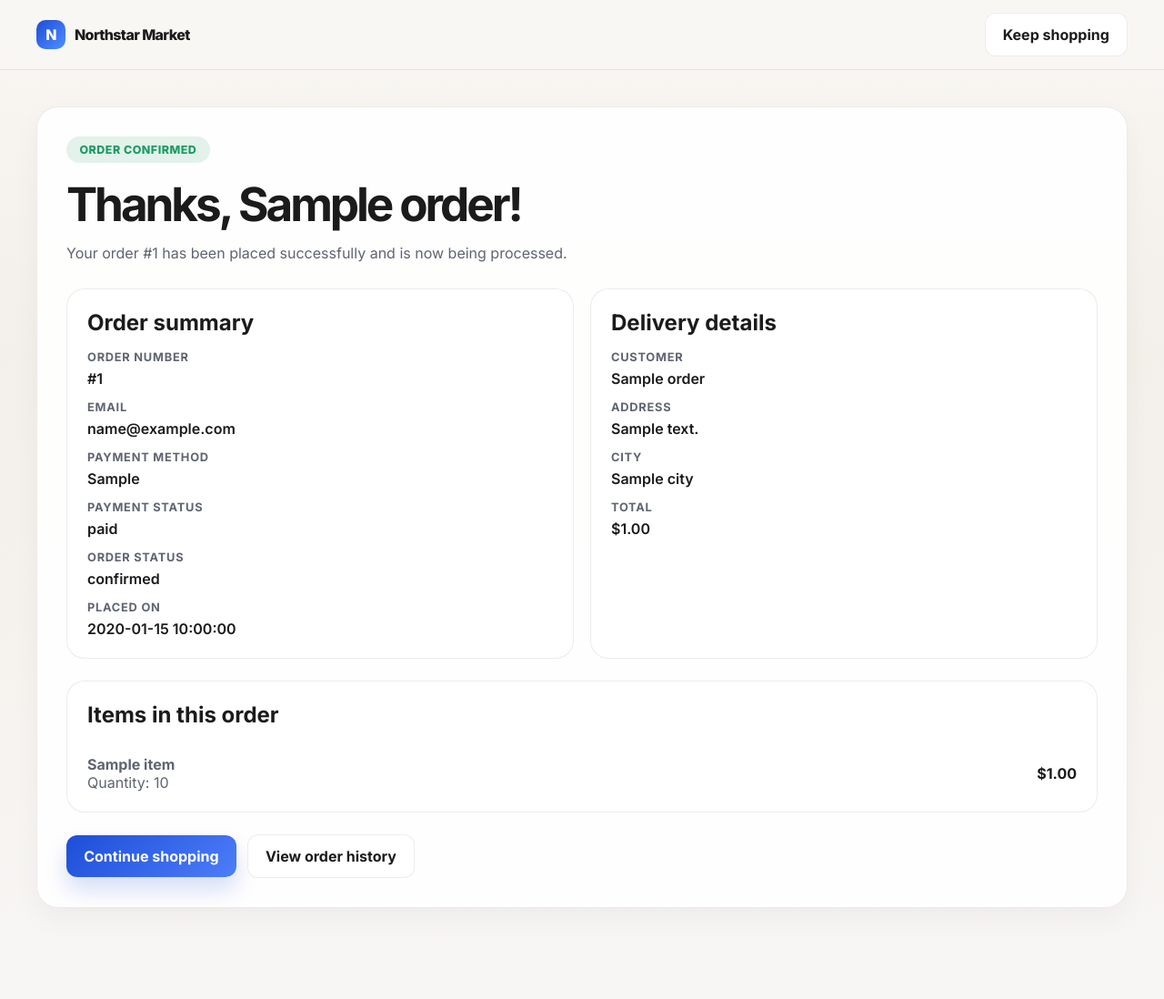
After one commit to ganeshkmmaddu/northstar-market, a FastAPI app: template frontend/templates/confirmation.html in a window 1280 px wide. The commit adds this page. Shown: the whole page at 91% size. Run offline with FastAPI, Linux system fonts and the light colour scheme; the template is opened without the code that fills it: most values are stand-ins (such as "Sample title", 1, 10 or a date in 2020).

Commit message:
Add checkout confirmation flow
Co-authored-by: Copilot <223556219+Copilot@users.noreply.github.com>

```diff
--- a/app/main.py
+++ b/app/main.py
@@ -18,6 +18,7 @@ from app.database import (
     ensure_database,
     get_categories,
     get_dashboard_stats,
+    get_order_by_id,
     get_orders,
     get_product_by_id,
     get_products,
@@ -101,6 +102,14 @@ async def order_history_page(request: Request):
     return templates.TemplateResponse(request, "orders.html", {"orders": []})
 
 
+@app.get("/order/confirmation/{order_id}")
+async def order_confirmation_page(request: Request, order_id: int):
+    order = get_order_by_id(order_id)
+    if not order:
+        raise HTTPException(status_code=404, detail="Order not found.")
+    return templates.TemplateResponse(request, "confirmation.html", {"order": order})
+
+
 @app.get("/admin/login")
 async def admin_login(request: Request):
     admin_session = request.cookies.get("admin_session")
@@ -153,7 +162,10 @@ def get_product(product_id: int):
 @app.post("/api/orders/checkout")
 def checkout(payload: CheckoutRequest):
     try:
-        return create_order(payload.model_dump())
+        normalized = payload.model_dump()
+        if normalized.get("card_number"):
+            normalized["card_last4"] = normalized["card_number"][-4:]
+        return create_order(normalized)
     except ValueError as exc:
         raise HTTPException(status_code=400, detail=str(exc)) from exc
 
@@ -171,6 +183,14 @@ def order_history(email: str | None = None):
     return [
         order for order in get_orders() if (order.get("email") or "").strip().lower() == normalized_email
     ]
+
+
+@app.get("/api/orders/{order_id}")
+def fetch_order(order_id: int):
+    order = get_order_by_id(order_id)
+    if not order:
+        raise HTTPException(status_code=404, detail="Order not found.")
+    return order
 
 
 @app.get("/api/stats")
--- a/frontend/static/css/styles.css
+++ b/frontend/static/css/styles.css
@@ -810,6 +810,123 @@ label {
   font-size: 1.1rem;
 }
 
+.confirmation-shell {
+  padding: 32px;
+}
+
+.confirmation-head {
+  margin-bottom: 24px;
+}
+
+.confirmation-head h1 {
+  margin: 14px 0 10px;
+  font-size: clamp(2.1rem, 4vw, 3.2rem);
+  letter-spacing: -0.06em;
+}
+
+.confirmation-head p {
+  margin: 0;
+  color: var(--muted);
+  line-height: 1.7;
+}
+
+.status-badge {
+  display: inline-flex;
+  align-items: center;
+  justify-content: center;
+  border-radius: 999px;
+  padding: 0.45rem 0.9rem;
+  font-size: 0.78rem;
+  font-weight: 800;
+  letter-spacing: 0.04em;
+  text-transform: uppercase;
+}
+
+.status-badge.success {
+  background: rgba(29, 155, 101, 0.12);
+  color: var(--success);
+}
+
+.status-badge.pending {
+  background: rgba(247, 178, 103, 0.18);
+  color: #a15600;
+}
+
+.confirmation-grid {
+  display: grid;
+  grid-template-columns: repeat(2, minmax(0, 1fr));
+  gap: 18px;
+  margin-bottom: 24px;
+}
+
+.confirmation-card,
+.confirmation-items {
+  background: #fff;
+  border: 1px solid var(--border);
+  border-radius: 20px;
+  padding: 22px;
+}
+
+.confirmation-card h2,
+.confirmation-items h2 {
+  margin-top: 0;
+  margin-bottom: 16px;
+}
+
+.confirmation-list {
+  display: grid;
+  gap: 14px;
+  margin: 0;
+}
+
+.confirmation-list div {
+  display: flex;
+  flex-direction: column;
+  gap: 6px;
+}
+
+.confirmation-list dt {
+  color: var(--muted);
+  font-size: 0.8rem;
+  text-transform: uppercase;
+  letter-spacing: 0.06em;
+  font-weight: 700;
+}
+
+.confirmation-list dd {
+  margin: 0;
+  font-weight: 600;
+}
+
+.confirmation-items {
+  margin-bottom: 24px;
+}
+
+.confirmation-item {
+  display: flex;
+  align-items: center;
+  justify-content: space-between;
+  gap: 12px;
+  padding: 14px 0;
+  border-bottom: 1px solid var(--border);
+}
+
+.confirmation-item:last-child {
+  border-bottom: none;
+  padding-bottom: 0;
+}
+
+.confirmation-item div {
+  color: var(--muted);
+}
+
+.confirmation-actions {
+  display: flex;
+  align-items: center;
+  gap: 12px;
+  flex-wrap: wrap;
+}
+
 @media (max-width: 960px) {
   .hero,
   .admin-layout,
--- a/frontend/static/js/app.js
+++ b/frontend/static/js/app.js
@@ -265,12 +265,12 @@ const submitCheckout = async (event) => {
       body: JSON.stringify(payload),
     });
 
-    alert(`Order #${result.id} placed successfully!`);
     state.cart = [];
     saveCart();
     renderCart();
     closeCheckoutModal();
     checkoutForm.reset();
+    window.location.assign(`/order/confirmation/${result.id}`);
   } catch (error) {
     alert(error.message);
   }
--- /dev/null
+++ b/frontend/templates/confirmation.html
@@ -0,0 +1,109 @@
+<!DOCTYPE html>
+<html lang="en">
+  <head>
+    <meta charset="UTF-8" />
+    <meta name="viewport" content="width=device-width, initial-scale=1.0" />
+    <title>Order confirmation | Northstar Market</title>
+    <link rel="preconnect" href="https://fonts.googleapis.com" />
+    <link rel="preconnect" href="https://fonts.gstatic.com" crossorigin />
+    <link href="https://fonts.googleapis.com/css2?family=Inter:wght@400;500;600;700;800&display=swap" rel="stylesheet" />
+    <link rel="stylesheet" href="/static/css/styles.css" />
+  </head>
+  <body>
+    <header class="topbar">
+      <div class="container nav-wrap">
+        <div class="brand">
+          <span class="brand-mark">N</span>
+          <span>Northstar Market</span>
+        </div>
+        <div class="nav-actions">
+          <a href="/" class="ghost-button anchor-button">Keep shopping</a>
+        </div>
+      </div>
+    </header>
+
+    <main class="container orders-page">
+      <section class="confirmation-shell panel-block">
+        <div class="confirmation-head">
+          <span class="status-badge {{ 'success' if order['status'] == 'confirmed' else 'pending' }}">
+            {{ 'Order confirmed' if order['status'] == 'confirmed' else 'Order pending' }}
+          </span>
+          <h1>Thanks, {{ order['customer_name'] }}!</h1>
+          <p>Your order #{{ order['id'] }} has been placed successfully and is now being processed.</p>
+        </div>
+
+        <div class="confirmation-grid">
+          <div class="confirmation-card">
+            <h2>Order summary</h2>
+            <dl class="confirmation-list">
+              <div>
+                <dt>Order number</dt>
+                <dd>#{{ order['id'] }}</dd>
+              </div>
+              <div>
+                <dt>Email</dt>
+                <dd>{{ order['email'] }}</dd>
+              </div>
+              <div>
+                <dt>Payment method</dt>
+                <dd>{{ order['payment_method'] }}</dd>
+              </div>
+              <div>
+                <dt>Payment status</dt>
+                <dd>{{ order['payment_status'] }}</dd>
+              </div>
+              <div>
+                <dt>Order status</dt>
+                <dd>{{ order['status'] }}</dd>
+              </div>
+              <div>
+                <dt>Placed on</dt>
+                <dd>{{ order['created_at'] }}</dd>
+              </div>
+            </dl>
+          </div>
+
+          <div class="confirmation-card">
+            <h2>Delivery details</h2>
+            <dl class="confirmation-list">
+              <div>
+                <dt>Customer</dt>
+                <dd>{{ order['customer_name'] }}</dd>
+              </div>
+              <div>
+                <dt>Address</dt>
+                <dd>{{ order['address'] }}</dd>
+              </div>
+              <div>
+                <dt>City</dt>
+                <dd>{{ order['city'] or 'Not provided' }}</dd>
+              </div>
+              <div>
+                <dt>Total</dt>
+                <dd>${{ '%.2f' % order['total_amount'] }}</dd>
+              </div>
+            </dl>
+          </div>
+        </div>
+
+        <div class="confirmation-items">
+          <h2>Items in this order</h2>
+          {% for item in order['items'] %}
+          <div class="confirmation-item">
+            <div>
+              <strong>{{ item.product_name }}</strong>
+              <div>Quantity: {{ item.quantity }}</div>
+            </div>
+            <strong>${{ '%.2f' % item.total_price }}</strong>
+          </div>
+          {% endfor %}
+        </div>
+
+        <div class="confirmation-actions">
+          <a href="/" class="primary-button anchor-button">Continue shopping</a>
+          <a href="/orders" class="ghost-button anchor-button">View order history</a>
+        </div>
+      </section>
+    </main>
+  </body>
+</html>
```
Also changed, not shown: app/database.py (+55 -3 lines), app/schemas.py (+11 -1 lines), frontend/templates/login.html (added, +51 -0 lines), tests/test_app.py (+22 -0 lines).
